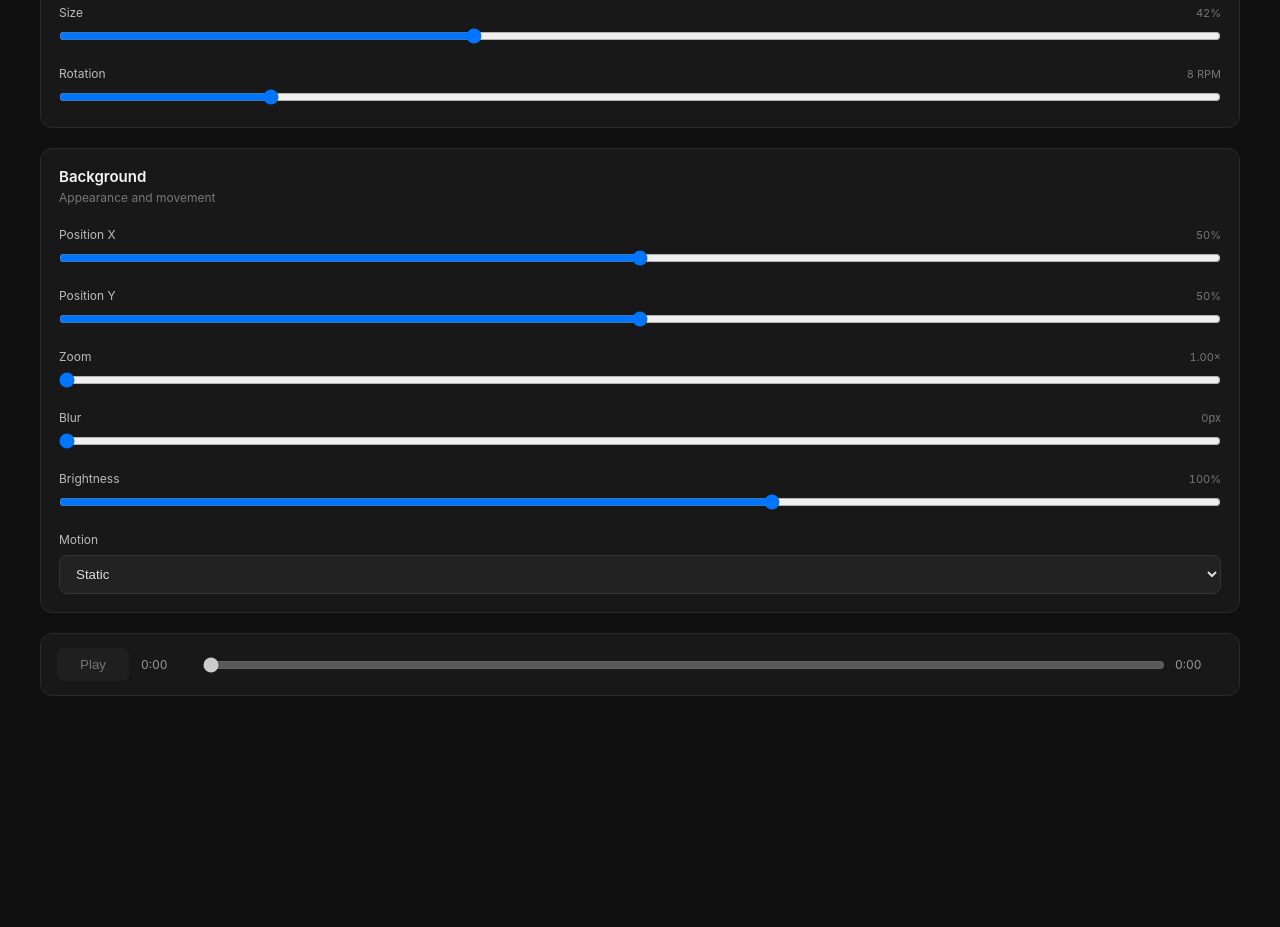
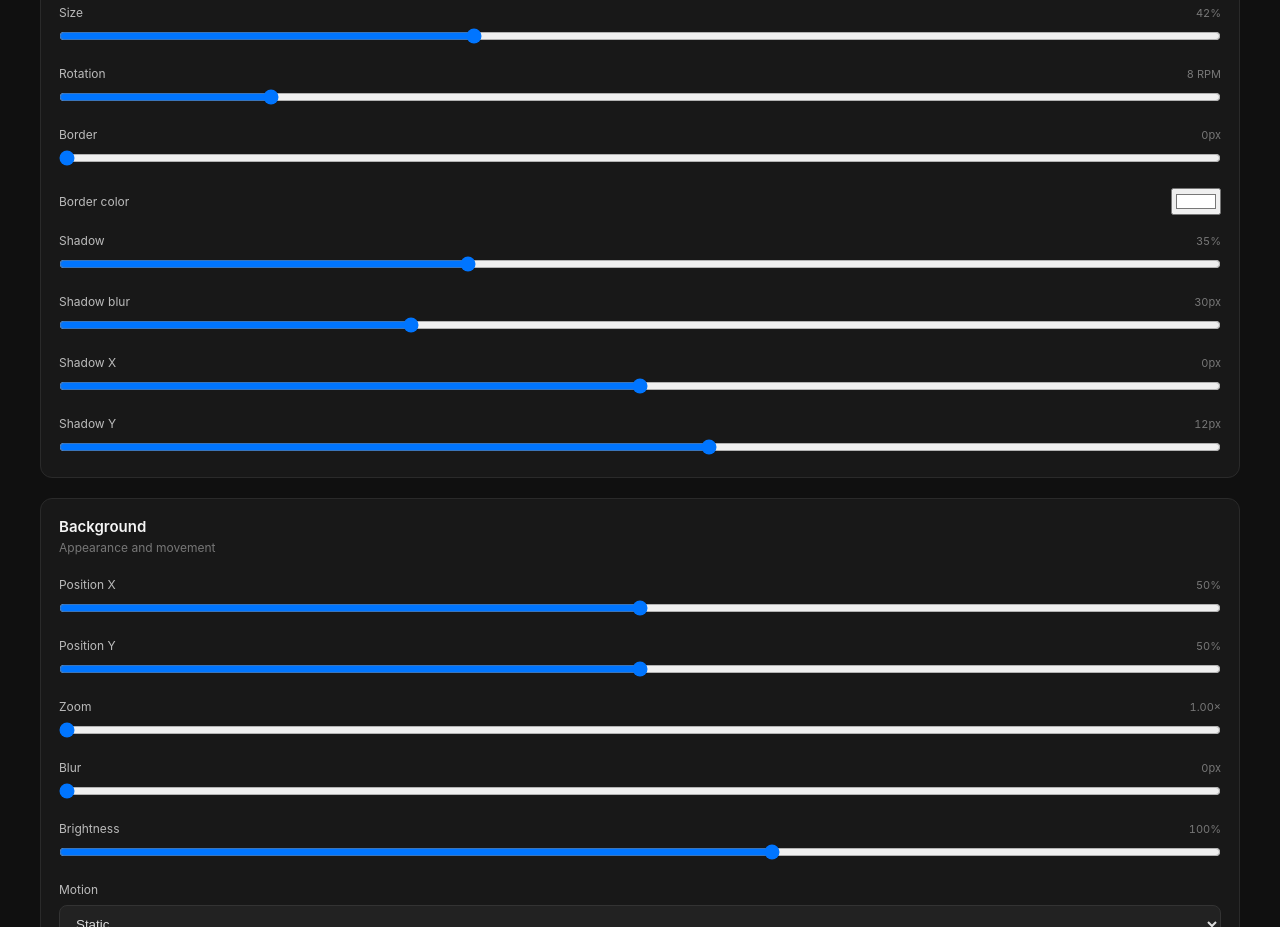
Before and after one commit to DiegoMaioneVallarino/trax-animator, a React (Vite) app: page / in a window 1280 px wide. Shown: the part 960-1887 px from the top of the page. Before the commit the page ends 1688 px from the top, so only its background shows below. Built offline with nearby package versions, Linux system fonts and the light colour scheme.

Commit message:
feat: add vinyl border and shadow effects

```diff
--- a/src/components/Controls/VinylControls.tsx
+++ b/src/components/Controls/VinylControls.tsx
@@ -138,6 +138,164 @@ export function VinylControls({
           }}
         />
       </div>
+
+      <div className="control">
+  <div className="control__header">
+    <label>
+      Border
+    </label>
+
+    <span>
+      {vinyl.borderWidth}px
+    </span>
+  </div>
+
+  <input
+    type="range"
+    min={0}
+    max={30}
+    step={1}
+    value={vinyl.borderWidth}
+    onChange={(event) => {
+      onChange({
+        borderWidth: Number(
+          event.target.value,
+        ),
+      });
+    }}
+  />
+</div>
+
+<div className="control">
+  <div className="control__header">
+    <label>
+      Border color
+    </label>
+
+    <input
+      type="color"
+      value={vinyl.borderColor}
+      onChange={(event) => {
+        onChange({
+          borderColor:
+            event.target.value,
+        });
+      }}
+    />
+  </div>
+</div>
+
+<div className="control">
+  <div className="control__header">
+    <label>
+      Shadow
+    </label>
+
+    <span>
+      {Math.round(
+        vinyl.shadowOpacity *
+          100,
+      )}
+      %
+    </span>
+  </div>
+
+  <input
+    type="range"
+    min={0}
+    max={1}
+    step={0.01}
+    value={vinyl.shadowOpacity}
+    onChange={(event) => {
+      onChange({
+        shadowOpacity: Number(
+          event.target.value,
+        ),
+      });
+    }}
+  />
+</div>
+
+<div className="control">
+  <div className="control__header">
+    <label>
+      Shadow blur
+    </label>
+
+    <span>
+      {vinyl.shadowBlur}px
+    </span>
+  </div>
+
+  <input
+    type="range"
+    min={0}
+    max={100}
+    step={1}
+    value={vinyl.shadowBlur}
+    onChange={(event) => {
+      onChange({
+        shadowBlur: Number(
+          event.target.value,
+        ),
+      });
+    }}
+  />
+</div>
+
+<div className="control">
+  <div className="control__header">
+    <label>
+      Shadow X
+    </label>
+
+    <span>
+      {vinyl.shadowOffsetX}px
+    </span>
+  </div>
+
+  <input
+    type="range"
+    min={-100}
+    max={100}
+    step={1}
+    value={vinyl.shadowOffsetX}
+    onChange={(event) => {
+      onChange({
+        shadowOffsetX: Number(
+          event.target.value,
+        ),
+      });
+    }}
+  />
+</div>
+
+<div className="control">
+  <div className="control__header">
+    <label>
+      Shadow Y
+    </label>
+
+    <span>
+      {vinyl.shadowOffsetY}px
+    </span>
+  </div>
+
+  <input
+    type="range"
+    min={-100}
+    max={100}
+    step={1}
+    value={vinyl.shadowOffsetY}
+    onChange={(event) => {
+      onChange({
+        shadowOffsetY: Number(
+          event.target.value,
+        ),
+      });
+    }}
+  />
+</div>
     </section>
   );
 }
--- a/src/features/project/project.store.ts
+++ b/src/features/project/project.store.ts
@@ -34,6 +34,14 @@ export const defaultProject: VideoProject = {
 
   size: 0.42,
   rpm: 8,
+
+  borderWidth: 0,
+  borderColor: "#ffffff",
+
+  shadowBlur: 30,
+  shadowOpacity: 0.35,
+  shadowOffsetX: 0,
+  shadowOffsetY: 12,
 },
 
   output: {
--- a/src/features/renderer/renderFrame.ts
+++ b/src/features/renderer/renderFrame.ts
@@ -181,28 +181,24 @@ function drawVinyl(
     height,
   } = project.output;
 
-  const {
-    x,
-    y,
-    size,
-    rpm,
-  } = project.vinyl;
+  const vinyl =
+    project.vinyl;
 
   const diameter =
     Math.min(width, height) *
-    size;
+    vinyl.size;
 
   const radius =
     diameter / 2;
 
   const centerX =
-    width * x;
+    width * vinyl.x;
 
   const centerY =
-    height * y;
+    height * vinyl.y;
 
   const rotationsPerSecond =
-    rpm / 60;
+    vinyl.rpm / 60;
 
   const angle =
     time *
@@ -219,7 +215,28 @@ function drawVinyl(
 
   ctx.rotate(angle);
 
-  // Circular mask
+  // Shadow
+  if (
+    vinyl.shadowOpacity > 0 &&
+    vinyl.shadowBlur > 0
+  ) {
+    ctx.save();
+
+    ctx.shadowColor =
+      `rgba(0, 0, 0, ${vinyl.shadowOpacity})`;
+
+    ctx.shadowBlur =
+      vinyl.shadowBlur;
+
+    ctx.shadowOffsetX =
+      vinyl.shadowOffsetX;
+
+    ctx.shadowOffsetY =
+      vinyl.shadowOffsetY;
+
+    ctx.fillStyle =
+      "rgba(0, 0, 0, 1)";
+
     ctx.beginPath();
 
     ctx.arc(
@@ -230,10 +247,26 @@ function drawVinyl(
       Math.PI * 2,
     );
 
-  ctx.closePath();
+    ctx.fill();
+
+    ctx.restore();
+  }
+
+  // Circular image
+  ctx.save();
+
+  ctx.beginPath();
+
+  ctx.arc(
+    0,
+    0,
+    radius,
+    0,
+    Math.PI * 2,
+  );
+
   ctx.clip();
 
-  // Draw image inside circle
   const sourceSize =
     Math.min(
       image.naturalWidth,
@@ -267,4 +300,28 @@ ctx.drawImage(
   );
 
   ctx.restore();
+
+  // Border
+  if (vinyl.borderWidth > 0) {
+    ctx.beginPath();
+
+    ctx.arc(
+      0,
+      0,
+      radius -
+        vinyl.borderWidth / 2,
+      0,
+      Math.PI * 2,
+    );
+
+    ctx.strokeStyle =
+      vinyl.borderColor;
+
+    ctx.lineWidth =
+      vinyl.borderWidth;
+
+    ctx.stroke();
   }
+
+  ctx.restore();
+}
```
Also changed, not shown: src/features/project/project.types.ts (+8 -0 lines). Lines whose indentation alone changed are shown as unchanged.
